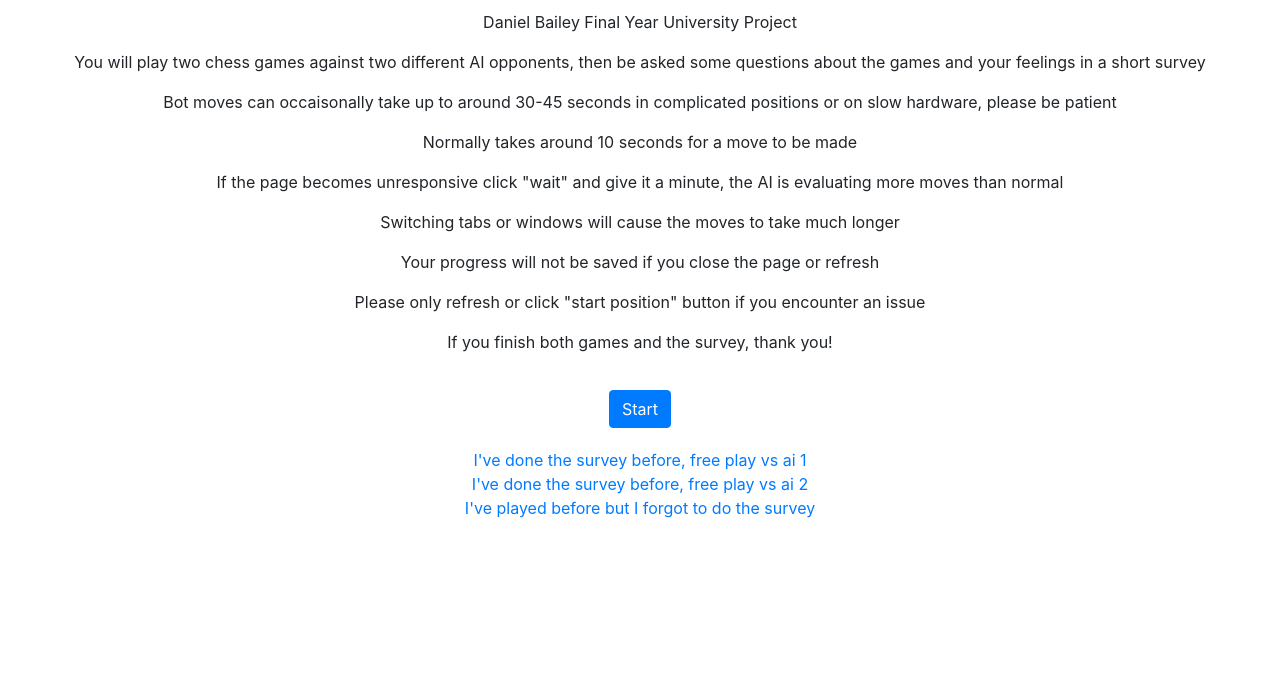
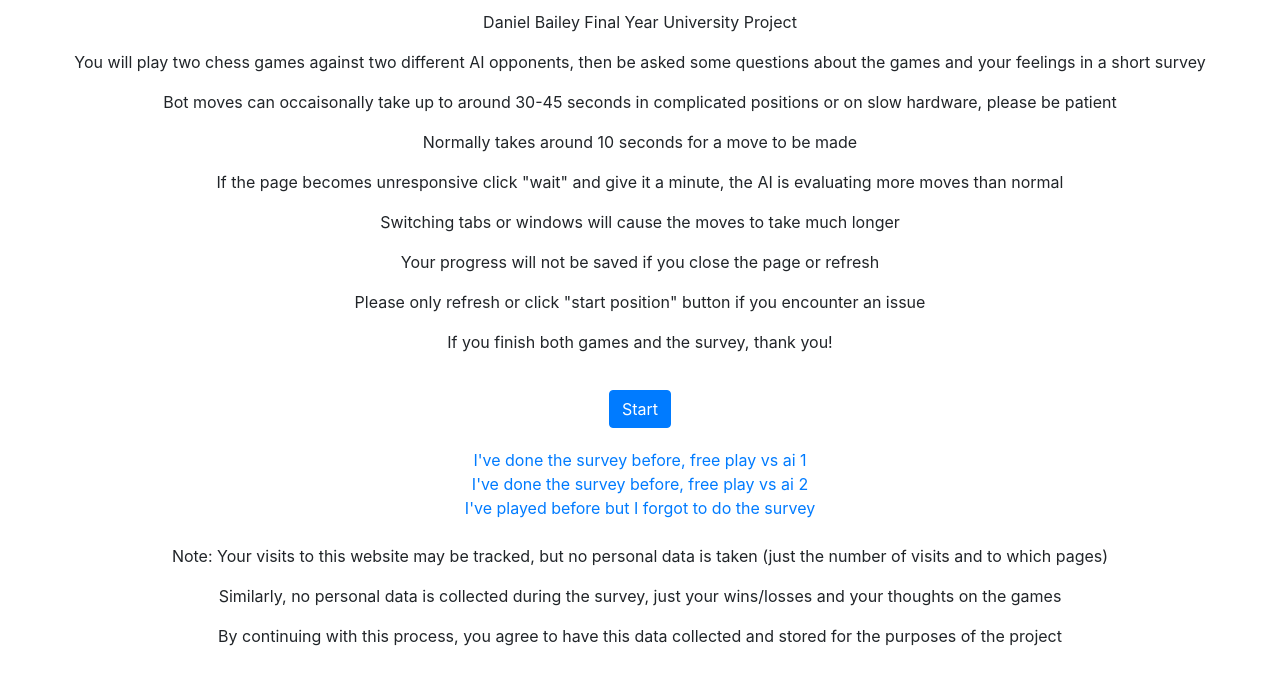
Before and after one commit to DanBaileyGH/ChessApp, a plain HTML site: page index.html in a window 1280 px wide. Shown: the part 102-786 px from the top of the page. Drawn offline with nearby package versions, Linux system fonts and the light colour scheme.

Commit message:
added consent note to index

```diff
--- a/index.html
+++ b/index.html
@@ -75,6 +75,12 @@
                     <div class="row justify-content-center">
                         <a href="wrapup.html"> I've played before but I forgot to do the survey</a>
                     </div>
+                    <br>
+                    <div class="row justify-content-center">
+                        <p>Note: Your visits to this website may be tracked, but no personal data is taken (just the number of visits and to which pages)</p>
+                        <p>Similarly, no personal data is collected during the survey, just your wins/losses and your thoughts on the games</p>
+                        <p>By continuing with this process, you agree to have this data collected and stored for the purposes of the project</p>
+                    </div>
                 </div>
             </div>
     </main>
```
